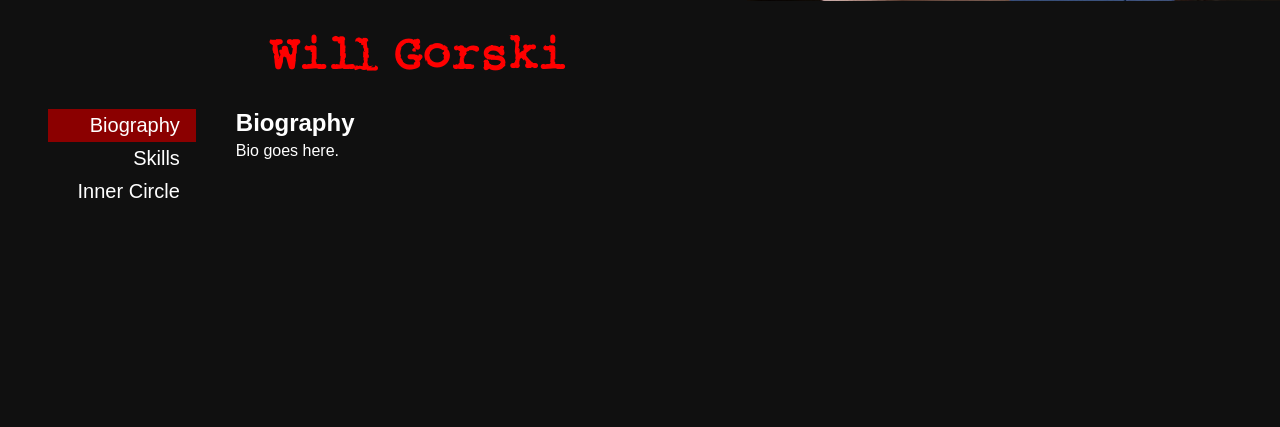
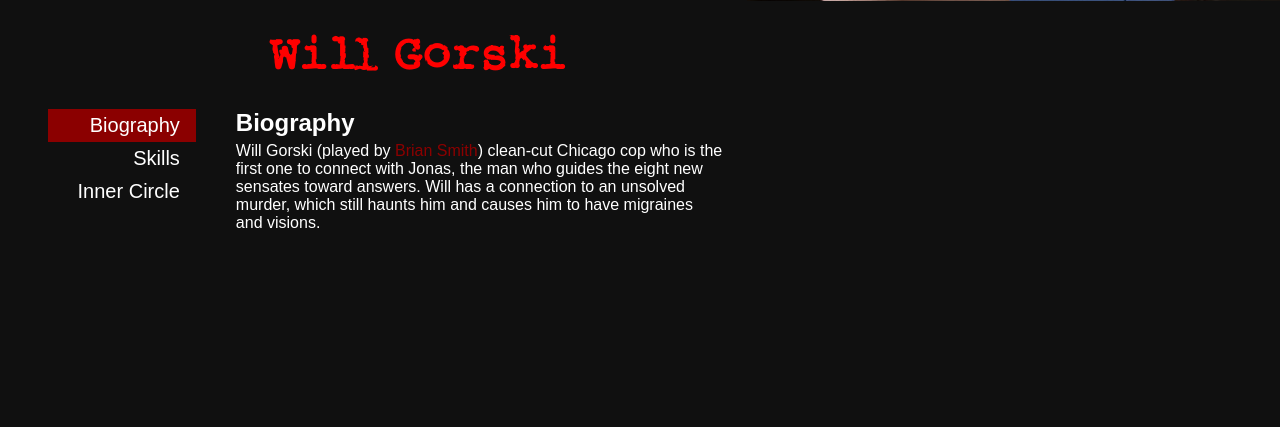
Before and after one commit to n1kk0s/IST250, a PHP site: page /will.html in a window 1280 px wide. Shown: the part 799-1226 px from the top of the page. Run offline with PHP 8.4, Linux system fonts and the light colour scheme.

Commit message:
Added some info for each sensate

```diff
--- a/capheus.html
+++ b/capheus.html
@@ -39,7 +39,7 @@
 
             <div id="Biography" class="tabcontent">
                 <h2>Biography</h2>
-                <p>Bio goes here.</p>
+                <p>Capheus Onyango (played by <a class="actorLink" href="http://www.imdb.com/name/nm1543989/" target="_blank">Aml Ameen</a> and <a class="actorLink" href="http://www.imdb.com/name/nm5255496/" target="_blank">Toby Onwumere</a>) is a bus driver who knows every back alley of his native Nairobi. He's desperately trying to earn money for medicine for his dying mother.</p>
             </div>
 
             <div id="Skills" class="tabcontent" style="display: none;">
--- a/kala.html
+++ b/kala.html
@@ -39,7 +39,7 @@
 
             <div id="Biography" class="tabcontent">
                 <h2>Biography</h2>
-                <p>Bio goes here.</p>
+                <p>Kala Dandekar (played by <a class="actorLink" href="http://www.imdb.com/name/nm3867591/" target="_blank">Tina Desai</a>) is a religious pharmacist from India about to marry a man she’s not truly in love with, which is particularly problematic because her soon-to-be father-in-law owns the pharmaceutical company where she works.</p>
             </div>
 
             <div id="Skills" class="tabcontent" style="display: none;">
--- a/lito.html
+++ b/lito.html
@@ -39,7 +39,7 @@
 
             <div id="Biography" class="tabcontent">
                 <h2>Biography</h2>
-                <p>Bio goes here.</p>
+                <p>Lito Rodriguez (played by <a class="actorLink" href="http://www.imdb.com/name/nm1775614/" target="_blank">Miguel Silvestre</a>) is a closeted Mexican telenovela star, who fears his sexuality and relationship with his boyfriend Hernando could ruin his career.</p>
             </div>
 
             <div id="Skills" class="tabcontent" style="display: none;">
--- a/nomi.html
+++ b/nomi.html
@@ -39,7 +39,7 @@
 
             <div id="Biography" class="tabcontent">
                 <h2>Biography</h2>
-                <p>Bio goes here.</p>
+                <p>Nomi Marks(played by <a class="actorLink" href="http://www.imdb.com/name/nm3911870/" target="_blank">Jamie Clayton</a>) is a trans woman blogger and "hacktivist" from San Francisco.</p>
             </div>
 
             <div id="Skills" class="tabcontent" style="display: none;">
--- a/riley.html
+++ b/riley.html
@@ -39,7 +39,7 @@
 
             <div id="Biography" class="tabcontent">
                 <h2>Biography</h2>
-                <p>Bio goes here.</p>
+                <p>Riley Blue (played by <a class="actorLink" href="http://www.imdb.com/name/nm3095562/" target="_blank">Tuppence Middleton</a>) is a famous Icelandic DJ currently living in London. She ran away from home and is now heavily involved in the drug trade.</p>
             </div>
 
             <div id="Skills" class="tabcontent" style="display: none;">
--- a/styles/style.css
+++ b/styles/style.css
@@ -38,6 +38,11 @@ body {
     padding-bottom: 30px;
 }
 
+.actorLink {
+    text-decoration: none;
+    color: darkred;
+}
+
 /* Nav Styling */
 .nav {
     padding: 1.75rem, auto;
--- a/sun.html
+++ b/sun.html
@@ -39,7 +39,7 @@
 
             <div id="Biography" class="tabcontent">
                 <h2>Biography</h2>
-                <p>Bio goes here.</p>
+                <p>Sun Bak (played by <a class="actorLink" href="http://www.imdb.com/name/nm0046277/" target="_blank">Doona Bae</a>) is a businesswoman from Seoul who gets caught up in her family's embezzlement scheme. She's also a burgeoning star in the world of underground kickboxing.</p>
             </div>
 
             <div id="Skills" class="tabcontent" style="display: none;">
--- a/will.html
+++ b/will.html
@@ -39,15 +39,19 @@
 
             <div id="Biography" class="tabcontent">
                 <h2>Biography</h2>
-                <p>Bio goes here.</p>
+                <p>
+                    Will Gorski (played by <a class="actorLink" href="http://www.imdb.com/name/nm1668284/" target="_blank">Brian Smith</a>) clean-cut Chicago cop who is the first one to connect with Jonas, the man who guides the eight new sensates toward answers. Will has a connection to an unsolved murder, which still haunts him and causes him to have migraines and visions.
+                </p>
             </div>
 
             <div id="Skills" class="tabcontent" style="display: none;">
                 <h2>Skills</h2>
                 <ul>
-                    <li>Skills</li>
-                    <li>Go</li>
-                    <li>Here</li>
+                    <li>Observation</li>
+                    <li>Protective Instinct</li>
+                    <li>Knowledge of Firearms</li>
+                    <li>Picking Handcuffs</li>
+
                 </ul>
             </div>
 
@@ -55,10 +59,10 @@
                 <h2>Inner Circle</h2>
                 <table>
                     <tr>
-                        <td>name</td>
-                        <td>name</td>
-                        <td>name</td>
-                        <td>name</td>
+                        <td>Diego Morales</td>
+                        <td>Riley Blue</td>
+                        <td>Nomi Marks</td>
+                        <td>Jonas Maliki</td>
                     </tr>
                     <tr>
                         <td>image</td>
--- a/wolfgang.html
+++ b/wolfgang.html
@@ -39,7 +39,7 @@
 
             <div id="Biography" class="tabcontent">
                 <h2>Biography</h2>
-                <p>Bio goes here.</p>
+                <p>Wolfgang Bogdanow (played by <a class="actorLink" href="http://www.imdb.com/name/nm0726262/" target="_blank">Max Riemelt</a>) is a world-class jewel thief and safecracker from Berlin, involved in organized crime.</p>
             </div>
 
             <div id="Skills" class="tabcontent" style="display: none;">
```
